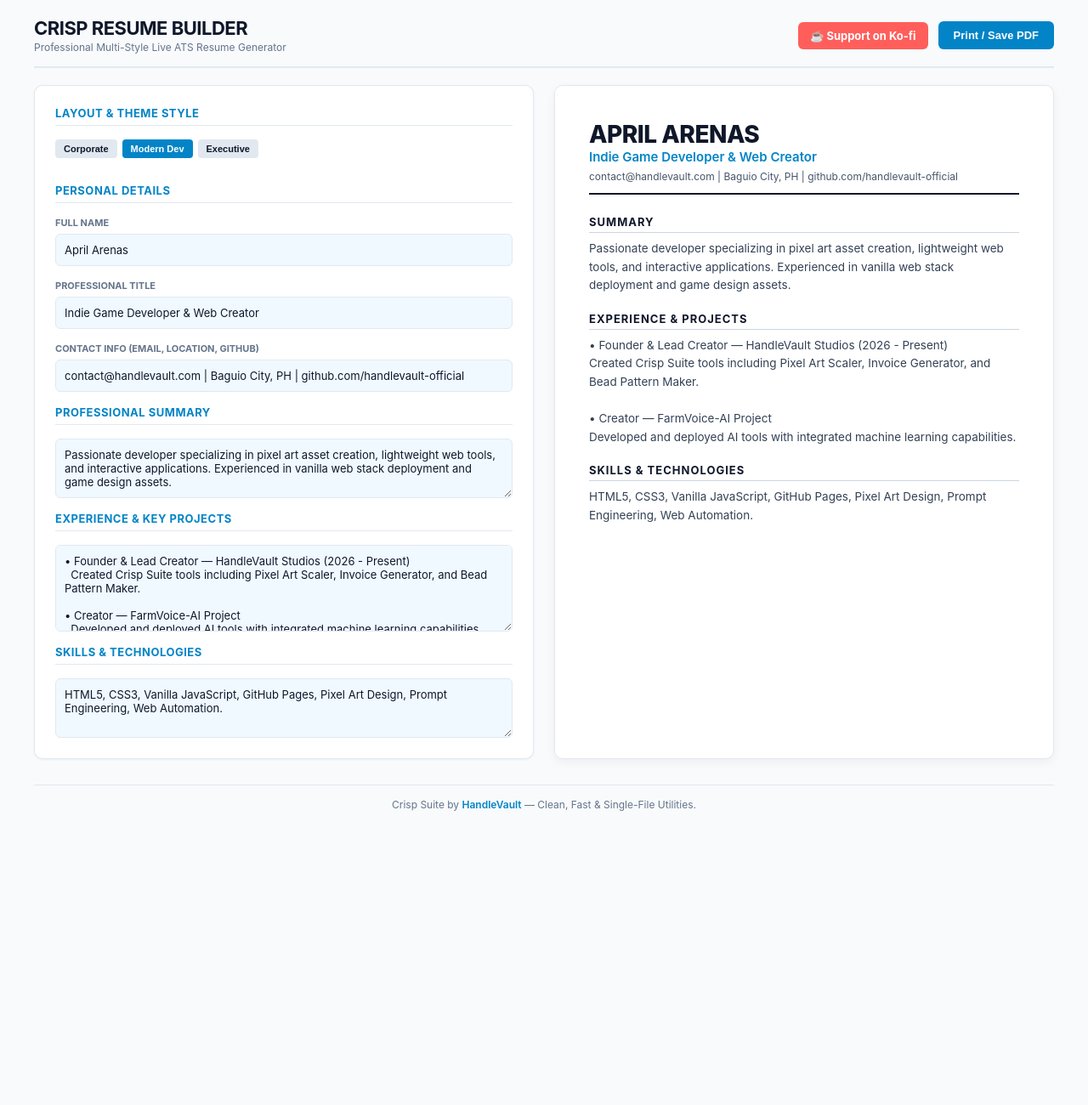
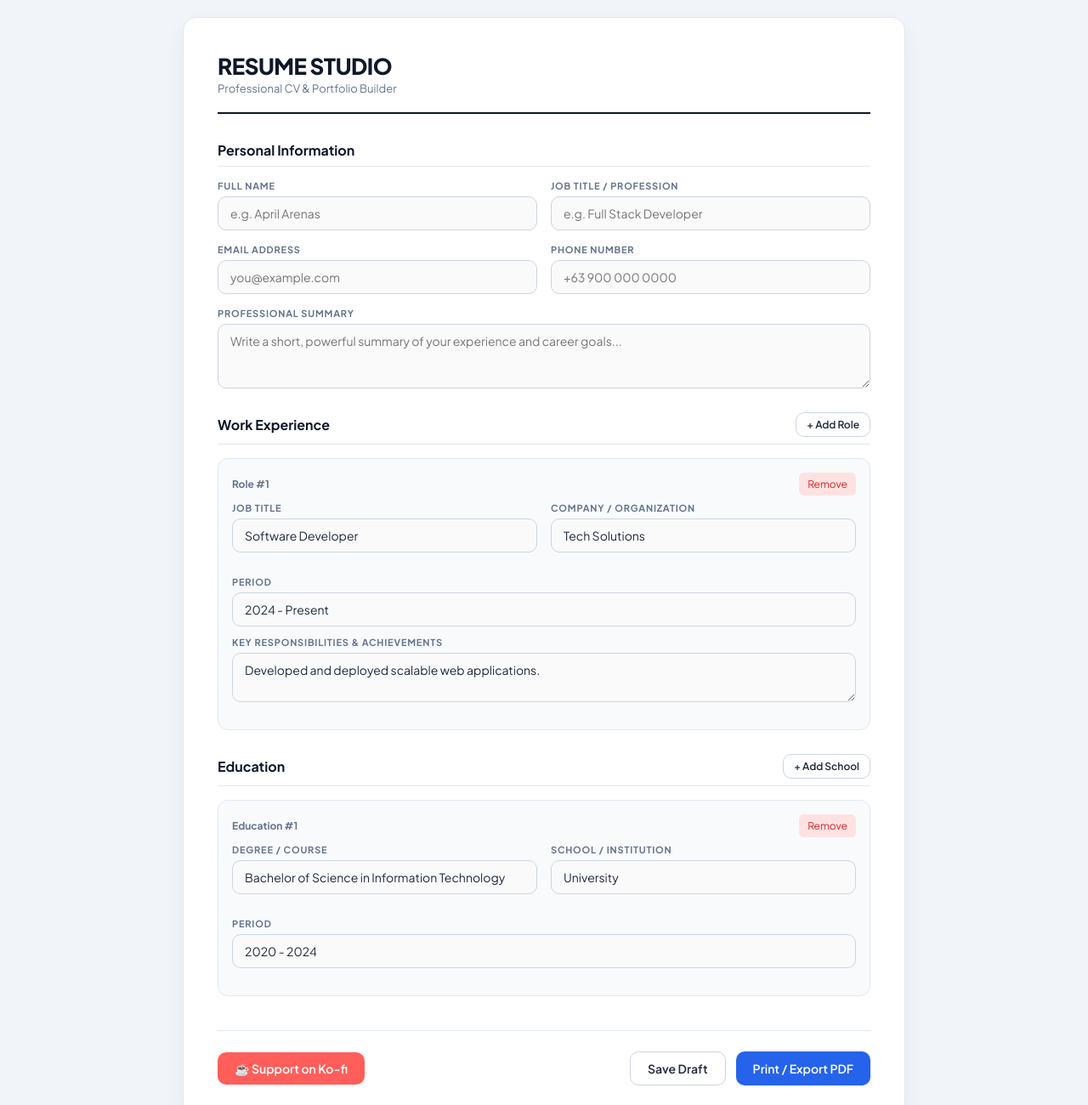
Before and after one commit to handlevault-official/crisp-resume-CV-studio, a plain HTML site: page index.html in a window 1280 px wide. Shown: the top 1300 px of the page at 85% size. Before the commit the page ends 974 px from the top, so only its background shows below. Drawn offline with Linux system fonts and the light colour scheme.

Commit message:
Revamp index.html for Resume Studio
Updated the resume builder's HTML structure and styles, including new theme options and improved layout for personal information and experience sections.

```diff
--- a/index.html
+++ b/index.html
@@ -1,190 +1,370 @@
 <!DOCTYPE html>
 <html lang="en">
 <head>
-    <meta charset="UTF-8">
-    <meta name="viewport" content="width=device-width, initial-scale=1.0">
-    <title>Crisp Resume Builder | HandleVault</title>
+  <meta charset="UTF-8" />
+  <meta name="viewport" content="width=device-width, initial-scale=1.0" />
+  <title>Resume Studio — Professional CV Builder</title>
+  <link href="https://fonts.googleapis.com/css2?family=Plus+Jakarta+Sans:wght@400;500;600;700;800&display=swap" rel="stylesheet">
   <style>
     :root {
-            --bg-color: #f8fafc;
-            --card-bg: #ffffff;
-            --text-main: #0f172a;
+      --bg-canvas: #f1f5f9;
+      --surface: #ffffff;
+      --primary: #0f172a;
+      --accent: #2563eb;
+      --accent-hover: #1d4ed8;
+      --kofi-color: #ff5e5b;
+      --text-main: #1e293b;
       --text-muted: #64748b;
-            --primary: #2563eb;
-            --primary-hover: #1d4ed8;
-            --border: #e2e8f0;
-            --accent-bg: #f8fafc;
+      --border: #cbd5e1;
+      --border-light: #e2e8f0;
+      --radius: 10px;
+      --shadow: 0 10px 30px -5px rgba(15, 23, 42, 0.08);
     }
 
-        /* Style Themes */
-        body.theme-corporate {
-            --primary: #0f172a;
-            --primary-hover: #334155;
-            --accent-bg: #f1f5f9;
-        }
-        body.theme-developer {
-            --primary: #0284c7;
-            --primary-hover: #0369a1;
-            --accent-bg: #f0f9ff;
-        }
-        body.theme-executive {
-            --primary: #78350f;
-            --primary-hover: #451a03;
-            --accent-bg: #fffbeb;
+    * { box-sizing: border-box; margin: 0; padding: 0; font-family: 'Plus Jakarta Sans', system-ui, sans-serif; }
+    body { background: var(--bg-canvas); color: var(--text-main); padding: 20px 12px; min-height: 100vh; }
+
+    .resume-container {
+      max-width: 850px;
+      margin: 0 auto;
+      background: var(--surface);
+      border-radius: 16px;
+      box-shadow: var(--shadow);
+      padding: 40px;
+      border: 1px solid var(--border-light);
     }
 
-        * { box-sizing: border-box; margin: 0; padding: 0; }
-        body { font-family: -apple-system, BlinkMacSystemFont, "Segoe UI", Roboto, Helvetica, Arial, sans-serif; background-color: var(--bg-color); color: var(--text-main); padding: 20px; min-height: 100vh; transition: background 0.3s; }
+    .top-header {
+      display: flex;
+      justify-content: space-between;
+      align-items: center;
+      border-bottom: 2px solid var(--primary);
+      padding-bottom: 20px;
+      margin-bottom: 32px;
+      flex-wrap: wrap;
+      gap: 16px;
+    }
 
-        header { max-width: 1200px; margin: 0 auto 20px; display: flex; justify-content: space-between; align-items: center; border-bottom: 2px solid var(--border); padding-bottom: 15px; }
-        h1 { color: var(--text-main); font-size: 22px; letter-spacing: -0.5px; }
-        .sub-header { font-size: 12px; color: var(--text-muted); margin-top: 2px; }
+    .brand-title h1 {
+      font-size: 26px;
+      font-weight: 800;
+      color: var(--primary);
+      letter-spacing: -0.5px;
+    }
 
-        .header-actions { display: flex; align-items: center; gap: 12px; }
-        .kofi-link { background: #ff5e5b; color: #fff; text-decoration: none; padding: 8px 14px; border-radius: 6px; font-weight: bold; font-size: 13px; transition: background 0.2s; }
-        .kofi-link:hover { background: #e04845; }
+    .brand-title p {
+      font-size: 13px;
+      color: var(--text-muted);
+      margin-top: 2px;
+    }
 
-        .btn { background: var(--primary); color: #fff; border: none; padding: 9px 18px; border-radius: 6px; font-weight: 600; font-size: 13px; cursor: pointer; transition: background 0.2s; }
-        .btn:hover { background: var(--primary-hover); }
+    .section-title {
+      font-size: 16px;
+      font-weight: 700;
+      color: var(--primary);
+      border-bottom: 1.5px solid var(--border-light);
+      padding-bottom: 8px;
+      margin: 28px 0 16px 0;
+      display: flex;
+      justify-content: space-between;
+      align-items: center;
+    }
 
-        .container { max-width: 1200px; margin: 0 auto; display: grid; grid-template-columns: 1fr 1fr; gap: 24px; }
+    .field-group {
+      display: flex;
+      flex-direction: column;
+      gap: 6px;
+      margin-bottom: 16px;
+    }
 
-        /* Editor Panel */
-        .editor-card { background: var(--card-bg); padding: 24px; border-radius: 10px; border: 1px solid var(--border); box-shadow: 0 1px 3px rgba(0,0,0,0.05); display: flex; flex-direction: column; gap: 16px; height: fit-content; }
-        .section-title { color: var(--primary); font-size: 13px; font-weight: 700; text-transform: uppercase; letter-spacing: 0.5px; border-bottom: 1px solid var(--border); padding-bottom: 6px; display: flex; justify-content: space-between; align-items: center; }
+    .grid-2 {
+      display: grid;
+      grid-template-columns: 1fr 1fr;
+      gap: 16px;
+    }
 
-        .style-selector { display: flex; gap: 6px; margin-bottom: 4px; }
-        .style-btn { background: var(--border); border: none; padding: 5px 10px; border-radius: 4px; font-size: 11px; font-weight: bold; cursor: pointer; color: var(--text-main); }
-        .style-btn.active { background: var(--primary); color: #fff; }
+    label {
+      font-size: 11px;
+      font-weight: 700;
+      text-transform: uppercase;
+      letter-spacing: 0.8px;
+      color: var(--text-muted);
+    }
 
-        .input-group { display: flex; flex-direction: column; gap: 6px; }
-        label { font-size: 11px; text-transform: uppercase; color: var(--text-muted); font-weight: 700; }
-        input, textarea, select { background: var(--accent-bg); border: 1px solid var(--border); color: var(--text-main); padding: 10px; border-radius: 6px; font-size: 13px; width: 100%; font-family: inherit; }
-        input:focus, textarea:focus, select:focus { outline: none; border-color: var(--primary); background: #fff; box-shadow: 0 0 0 3px rgba(37,99,235,0.1); }
+    input, textarea {
+      width: 100%;
+      padding: 10px 14px;
+      border: 1.5px solid var(--border);
+      border-radius: var(--radius);
+      font-size: 14px;
+      color: var(--text-main);
+      background: #fafafa;
+      outline: none;
+      transition: all 0.2s ease;
+    }
 
-        /* Live Resume Sheet Preview */
-        .preview-card { background: #ffffff; color: #0f172a; padding: 40px; border-radius: 10px; border: 1px solid var(--border); box-shadow: 0 4px 12px rgba(0,0,0,0.05); min-height: 700px; }
-        .pv-name { font-size: 28px; font-weight: 800; color: #0f172a; text-transform: uppercase; letter-spacing: -0.5px; }
-        .pv-title { font-size: 15px; color: var(--primary); font-weight: 600; margin-bottom: 6px; }
-        .pv-contact { font-size: 12px; color: #475569; margin-bottom: 24px; padding-bottom: 12px; border-bottom: 2px solid #0f172a; }
-        .pv-section { margin-bottom: 20px; }
-        .pv-section-h2 { font-size: 13px; font-weight: 700; color: #0f172a; text-transform: uppercase; letter-spacing: 1px; border-bottom: 1px solid #cbd5e1; padding-bottom: 4px; margin-bottom: 8px; }
-        .pv-text { font-size: 13.5px; line-height: 1.6; color: #334155; white-space: pre-line; }
+    input:focus, textarea:focus {
+      border-color: var(--accent);
+      background: #ffffff;
+      box-shadow: 0 0 0 4px rgba(37, 99, 235, 0.1);
+    }
 
-        footer { max-width: 1200px; margin: 30px auto 0; text-align: center; font-size: 12px; color: var(--text-muted); border-top: 1px solid var(--border); padding-top: 15px; }
-        footer a { color: var(--primary); text-decoration: none; font-weight: 600; }
+    .dynamic-item {
+      background: #f8fafc;
+      padding: 16px;
+      border-radius: 12px;
+      border: 1px solid var(--border-light);
+      margin-bottom: 16px;
+      position: relative;
+    }
+
+    /* Buttons */
+    .btn {
+      background: var(--accent);
+      color: white;
+      border: none;
+      padding: 10px 20px;
+      border-radius: var(--radius);
+      font-weight: 600;
+      font-size: 14px;
+      cursor: pointer;
+      display: inline-flex;
+      align-items: center;
+      justify-content: center;
+      gap: 8px;
+      transition: background 0.2s, transform 0.1s;
+      text-decoration: none;
+    }
+    .btn:hover { background: var(--accent-hover); }
+    .btn:active { transform: scale(0.98); }
+
+    .btn-secondary {
+      background: #ffffff;
+      color: var(--text-main);
+      border: 1.5px solid var(--border);
+    }
+    .btn-secondary:hover { background: #f1f5f9; }
+
+    .btn-kofi {
+      background: var(--kofi-color);
+      color: white;
+    }
+    .btn-kofi:hover { background: #e04845; }
+
+    .btn-danger {
+      background: #fee2e2;
+      color: #dc2626;
+      border: none;
+      padding: 6px 10px;
+      border-radius: 6px;
+      font-size: 12px;
+      cursor: pointer;
+    }
+    .btn-danger:hover { background: #fca5a5; }
+
+    .actions-bar {
+      display: flex;
+      justify-content: space-between;
+      align-items: center;
+      margin-top: 40px;
+      padding-top: 24px;
+      border-top: 1px solid var(--border-light);
+      flex-wrap: wrap;
+      gap: 12px;
+    }
+
+    .action-buttons-group {
+      display: flex;
+      gap: 12px;
+      flex-wrap: wrap;
+    }
+
+    @media (max-width: 768px) {
+      .resume-container { padding: 16px 12px; }
+      .grid-2 { grid-template-columns: 1fr; }
+      .actions-bar { flex-direction: column; align-items: stretch; }
+      .action-buttons-group { flex-direction: column; width: 100%; }
+      .actions-bar a, .actions-bar button { width: 100%; }
+    }
 
     @media print {
-            body { background: #fff; padding: 0; }
-            header, .editor-card, footer { display: none !important; }
-            .container { display: block; }
-            .preview-card { border: none; box-shadow: none; padding: 0; border-radius: 0; }
+      body { background: white; padding: 0; }
+      .resume-container { border: none; box-shadow: none; padding: 0; max-width: 100%; }
+      .no-print { display: none !important; }
+      input, textarea { border: none !important; background: transparent !important; padding: 0 !important; box-shadow: none !important; }
+      .dynamic-item { border: none; background: transparent; padding: 0; margin-bottom: 12px; }
     }
   </style>
 </head>
-<body class="theme-developer">
+<body>
 
-    <header>
-        <div>
-            <h1>CRISP RESUME BUILDER</h1>
-            <div class="sub-header">Professional Multi-Style Live ATS Resume Generator</div>
-        </div>
-        <div class="header-actions">
-            <a href="https://ko-fi.com/Handlevaultofficial" target="_blank" class="kofi-link">☕ Support on Ko-fi</a>
-            <button class="btn" onclick="window.print()">Print / Save PDF</button>
-        </div>
-    </header>
-
-    <div class="container">
-        <!-- Input Form -->
-        <div class="editor-card">
-            <div class="section-title">
-                <span>Layout & Theme Style</span>
-            </div>
-            <div class="style-selector">
-                <button class="style-btn" onclick="setTheme('corporate', this)">Corporate</button>
-                <button class="style-btn active" onclick="setTheme('developer', this)">Modern Dev</button>
-                <button class="style-btn" onclick="setTheme('executive', this)">Executive</button>
-            </div>
-
-            <div class="section-title" style="margin-top: 10px;">Personal Details</div>
-            <div class="input-group">
-                <label>Full Name</label>
-                <input type="text" id="inName" value="April Arenas" oninput="updatePreview()">
-            </div>
-            <div class="input-group">
-                <label>Professional Title</label>
-                <input type="text" id="inTitle" value="Indie Game Developer & Web Creator" oninput="updatePreview()">
-            </div>
-            <div class="input-group">
-                <label>Contact Info (Email, Location, GitHub)</label>
-                <input type="text" id="inContact" value="contact@handlevault.com | Baguio City, PH | github.com/handlevault-official" oninput="updatePreview()">
-            </div>
-
-            <div class="section-title">Professional Summary</div>
-            <div class="input-group">
-                <textarea id="inSummary" rows="3" oninput="updatePreview()">Passionate developer specializing in pixel art asset creation, lightweight web tools, and interactive applications. Experienced in vanilla web stack deployment and game design assets.</textarea>
-            </div>
-
-            <div class="section-title">Experience & Key Projects</div>
-            <div class="input-group">
-                <textarea id="inExperience" rows="5" oninput="updatePreview()">• Founder & Lead Creator — HandleVault Studios (2026 - Present)
-  Created Crisp Suite tools including Pixel Art Scaler, Invoice Generator, and Bead Pattern Maker.
-
-• Creator — FarmVoice-AI Project
-  Developed and deployed AI tools with integrated machine learning capabilities.</textarea>
-            </div>
-
-            <div class="section-title">Skills & Technologies</div>
-            <div class="input-group">
-                <textarea id="inSkills" rows="3" oninput="updatePreview()">HTML5, CSS3, Vanilla JavaScript, GitHub Pages, Pixel Art Design, Prompt Engineering, Web Automation.</textarea>
+  <div class="resume-container">
+    <div class="top-header">
+      <div class="brand-title">
+        <h1>RESUME STUDIO</h1>
+        <p>Professional CV & Portfolio Builder</p>
       </div>
     </div>
 
-        <!-- Live Resume Sheet Preview -->
-        <div class="preview-card">
-            <div class="pv-name" id="outName">April Arenas</div>
-            <div class="pv-title" id="outTitle">Indie Game Developer & Web Creator</div>
-            <div class="pv-contact" id="outContact">contact@handlevault.com | Baguio City, PH | github.com/handlevault-official</div>
-
-            <div class="pv-section">
-                <div class="pv-section-h2">Summary</div>
-                <div class="pv-text" id="outSummary"></div>
+    <!-- Personal Details -->
+    <div class="section-title">Personal Information</div>
+    <div class="grid-2">
+      <div class="field-group">
+        <label>Full Name</label>
+        <input type="text" id="fullName" placeholder="e.g. April Arenas" />
+      </div>
+      <div class="field-group">
+        <label>Job Title / Profession</label>
+        <input type="text" id="jobTitle" placeholder="e.g. Full Stack Developer" />
+      </div>
+    </div>
+    <div class="grid-2">
+      <div class="field-group">
+        <label>Email Address</label>
+        <input type="email" id="email" placeholder="you@example.com" />
+      </div>
+      <div class="field-group">
+        <label>Phone Number</label>
+        <input type="text" id="phone" placeholder="+63 900 000 0000" />
+      </div>
+    </div>
+    <div class="field-group">
+      <label>Professional Summary</label>
+      <textarea id="summary" rows="3" placeholder="Write a short, powerful summary of your experience and career goals..."></textarea>
     </div>
 
-            <div class="pv-section">
-                <div class="pv-section-h2">Experience & Projects</div>
-                <div class="pv-text" id="outExperience"></div>
+    <!-- Work Experience Section -->
+    <div class="section-title">
+      <span>Work Experience</span>
+      <button class="btn btn-secondary no-print" style="padding: 6px 12px; font-size: 12px;" onclick="addExperience()">+ Add Role</button>
     </div>
+    <div id="experienceContainer"></div>
 
-            <div class="pv-section">
-                <div class="pv-section-h2">Skills & Technologies</div>
-                <div class="pv-text" id="outSkills"></div>
+    <!-- Education Section -->
+    <div class="section-title">
+      <span>Education</span>
+      <button class="btn btn-secondary no-print" style="padding: 6px 12px; font-size: 12px;" onclick="addEducation()">+ Add School</button>
+    </div>
+    <div id="educationContainer"></div>
+
+    <!-- Action Bar & Ko-fi -->
+    <div class="actions-bar no-print">
+      <a href="https://ko-fi.com/handlevault" target="_blank" class="btn btn-kofi">
+        ☕ Support on Ko-fi
+      </a>
+
+      <div class="action-buttons-group">
+        <button class="btn btn-secondary" onclick="saveDraft()">Save Draft</button>
+        <button class="btn" onclick="window.print()">Print / Export PDF</button>
       </div>
     </div>
   </div>
 
-    <footer>
-        Crisp Suite by <a href="https://ko-fi.com/Handlevaultofficial" target="_blank">HandleVault</a> — Clean, Fast & Single-File Utilities.
-    </footer>
+  <script>
+    let experiences = [
+      { role: "Software Developer", company: "Tech Solutions", period: "2024 - Present", details: "Developed and deployed scalable web applications." }
+    ];
 
-    <script>
-        function updatePreview() {
-            document.getElementById('outName').textContent = document.getElementById('inName').value || 'Your Name';
-            document.getElementById('outTitle').textContent = document.getElementById('inTitle').value || 'Your Title';
-            document.getElementById('outContact').textContent = document.getElementById('inContact').value || 'Contact Info';
-            document.getElementById('outSummary').textContent = document.getElementById('inSummary').value;
-            document.getElementById('outExperience').textContent = document.getElementById('inExperience').value;
-            document.getElementById('outSkills').textContent = document.getElementById('inSkills').value;
+    let educations = [
+      { degree: "Bachelor of Science in Information Technology", school: "University", period: "2020 - 2024" }
+    ];
+
+    function renderExperience() {
+      const container = document.getElementById('experienceContainer');
+      container.innerHTML = '';
+      experiences.forEach((exp, idx) => {
+        const div = document.createElement('div');
+        div.className = 'dynamic-item';
+        div.innerHTML = `
+          <div style="display: flex; justify-content: space-between; align-items: center; margin-bottom: 8px;" class="no-print">
+            <span style="font-size: 12px; font-weight: bold; color: var(--text-muted);">Role #${idx + 1}</span>
+            <button class="btn-danger" onclick="removeExperience(${idx})">Remove</button>
+          </div>
+          <div class="grid-2" style="margin-bottom: 12px;">
+            <div class="field-group"><label>Job Title</label><input type="text" value="${exp.role}" oninput="updateExp(${idx}, 'role', this.value)" /></div>
+            <div class="field-group"><label>Company / Organization</label><input type="text" value="${exp.company}" oninput="updateExp(${idx}, 'company', this.value)" /></div>
+          </div>
+          <div class="field-group" style="margin-bottom: 12px;"><label>Period</label><input type="text" value="${exp.period}" oninput="updateExp(${idx}, 'period', this.value)" /></div>
+          <div class="field-group"><label>Key Responsibilities & Achievements</label><textarea rows="2" oninput="updateExp(${idx}, 'details', this.value)">${exp.details}</textarea></div>
+        `;
+        container.appendChild(div);
+      });
     }
 
-        function setTheme(themeName, btn) {
-            document.body.className = 'theme-' + themeName;
-            document.querySelectorAll('.style-btn').forEach(b => b.classList.remove('active'));
-            btn.classList.add('active');
+    function renderEducation() {
+      const container = document.getElementById('educationContainer');
+      container.innerHTML = '';
+      educations.forEach((edu, idx) => {
+        const div = document.createElement('div');
+        div.className = 'dynamic-item';
+        div.innerHTML = `
+          <div style="display: flex; justify-content: space-between; align-items: center; margin-bottom: 8px;" class="no-print">
+            <span style="font-size: 12px; font-weight: bold; color: var(--text-muted);">Education #${idx + 1}</span>
+            <button class="btn-danger" onclick="removeEducation(${idx})">Remove</button>
+          </div>
+          <div class="grid-2" style="margin-bottom: 12px;">
+            <div class="field-group"><label>Degree / Course</label><input type="text" value="${edu.degree}" oninput="updateEdu(${idx}, 'degree', this.value)" /></div>
+            <div class="field-group"><label>School / Institution</label><input type="text" value="${edu.school}" oninput="updateEdu(${idx}, 'school', this.value)" /></div>
+          </div>
+          <div class="field-group"><label>Period</label><input type="text" value="${edu.period}" oninput="updateEdu(${idx}, 'period', this.value)" /></div>
+        `;
+        container.appendChild(div);
+      });
     }
 
-        updatePreview();
+    function addExperience() {
+      experiences.push({ role: "", company: "", period: "", details: "" });
+      renderExperience();
+    }
+    function removeExperience(idx) {
+      experiences.splice(idx, 1);
+      renderExperience();
+    }
+    function updateExp(idx, field, val) { experiences[idx][field] = val; }
+
+    function addEducation() {
+      educations.push({ degree: "", school: "", period: "" });
+      renderEducation();
+    }
+    function removeEducation(idx) {
+      educations.splice(idx, 1);
+      renderEducation();
+    }
+    function updateEdu(idx, field, val) { educations[idx][field] = val; }
+
+    function saveDraft() {
+      const data = {
+        fullName: document.getElementById('fullName').value,
+        jobTitle: document.getElementById('jobTitle').value,
+        email: document.getElementById('email').value,
+        phone: document.getElementById('phone').value,
+        summary: document.getElementById('summary').value,
+        experiences,
+        educations
+      };
+      localStorage.setItem('resume_draft', JSON.stringify(data));
+      alert('Resume draft saved successfully in browser!');
+    }
+
+    function loadDraft() {
+      const saved = localStorage.getItem('resume_draft');
+      if (saved) {
+        const data = JSON.parse(saved);
+        document.getElementById('fullName').value = data.fullName || '';
+        document.getElementById('jobTitle').value = data.jobTitle || '';
+        document.getElementById('email').value = data.email || '';
+        document.getElementById('phone').value = data.phone || '';
+        document.getElementById('summary').value = data.summary || '';
+        if (data.experiences && data.experiences.length) experiences = data.experiences;
+        if (data.educations && data.educations.length) educations = data.educations;
+      }
+    }
+
+    window.onload = () => {
+      loadDraft();
+      renderExperience();
+      renderEducation();
+    };
   </script>
 </body>
 </html>
```
Lines whose indentation alone changed are shown as unchanged.
